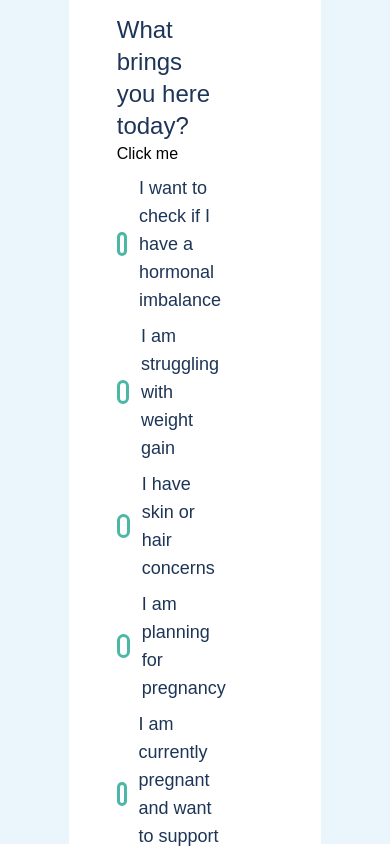
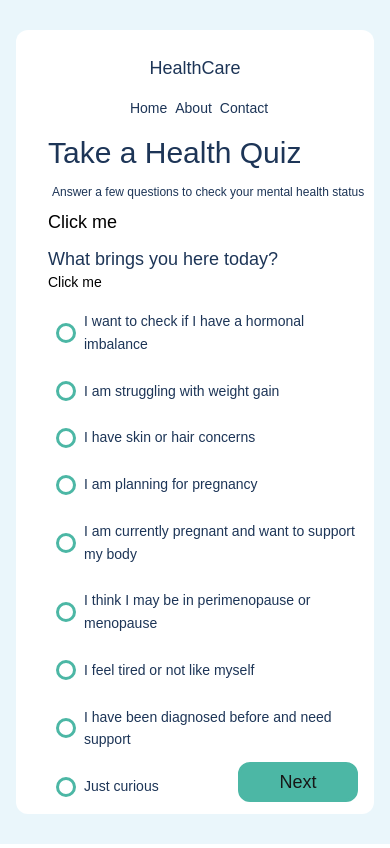
Before and after one commit to shwet91/sia_health_assignment, a Next.js app in the folder client/: page /Test in a window 390 px wide. Shown: the top 848 px of the page. Built offline with nearby package versions, Linux system fonts and the light colour scheme.

Commit message:
made responsive

```diff
--- a/client/src/app/Test/page.tsx
+++ b/client/src/app/Test/page.tsx
@@ -9,13 +9,13 @@ function Page() {
   // Take the basic details
   // Ask the question
   // Display the result
-  // simulate sending summary on watsapp
+  // simulate sending summary on WhatsApp
 
   return (
-    <div className="w-full h-screen blue-color flex justify-center items-center">
+    <div className="w-full min-h-screen px-2 sm:px-4 lg:px-0 blue-color flex justify-center items-center">
       {/* <Navbar></Navbar> */}
-      <div className="w-[75%] h-full flex-col p-5 flex justify-center items-center">
-        <MainPannel></MainPannel>
+      <div className="w-full sm:w-[90%] lg:w-[75%] h-full flex-col p-2 sm:p-5 flex justify-center items-center">
+        <MainPannel />
       </div>
     </div>
   );
--- a/client/src/components/GroupQuestionTab.tsx
+++ b/client/src/components/GroupQuestionTab.tsx
@@ -70,27 +70,33 @@ function GroupQuestionTab({
   return (
     <div
       className={`${
-        index === 4 ? "" : "border-b-2"
-      } w-1/2 mt-5 mr border-gray-400 pb-3`}
+        index === 4
+          ? ""
+          : "border-b border-gray-300 sm:border-b-2 sm:border-gray-400"
+      } w-full sm:w-1/2 mt-3 sm:mt-5 pr-2 sm:mr-0 pb-2 sm:pb-3`}
     >
-      <h1 className="dark-blue-color text-xl">{question}</h1>
-      <button onClick={func} className="text-black">
+      <h1 className="dark-blue-color text-lg sm:text-xl leading-tight mb-2">
+        {question}
+      </h1>
+      <button onClick={func} className="text-black text-sm sm:text-base">
         Click me
       </button>
-      <div className="  h-[90%] ">
+      <div className="h-auto min-h-[120px] mt-2">
         {options.length > 0
           ? options.map((e, i) => (
               <div
                 onClick={() => btnHandler(i, e)}
                 key={i}
-                className=" mt-2 items-center flex  "
+                className="mt-2 sm:mt-3 items-center flex cursor-pointer p-2 sm:p-1 hover:bg-gray-50 rounded-lg sm:rounded-none transition-colors duration-200"
               >
                 <div
-                  className={`w-6 mr-3 h-6 border-2 rounded-full ${
+                  className={`w-5 h-5 sm:w-6 sm:h-6 mr-2 sm:mr-3 border-2 rounded-full flex-shrink-0 ${
                     selectedOptions.includes(i) ? "selected" : "teal-color"
                   }`}
                 ></div>
-                <h1 className="dark-blue-color text-sm select-none">{e}</h1>
+                <h1 className="dark-blue-color text-xs sm:text-sm select-none leading-relaxed break-words">
+                  {e}
+                </h1>
               </div>
             ))
           : null}
--- a/client/src/components/MainPannel.tsx
+++ b/client/src/components/MainPannel.tsx
@@ -102,30 +102,43 @@ function MainPannel() {
   }, [finalAnswer]);
 
   return (
-    <div className=" w-full m-4 rounded-4xl p-4 bg-white relative flex flex-col">
-      <div className="flex justify-between p-8 ">
-        <div className="dark-blue-color">HealthCare</div>
+    <div className="w-full m-2 sm:m-4 rounded-xl sm:rounded-2xl lg:rounded-4xl p-2 sm:p-4 bg-white relative flex flex-col">
+      <div className="flex flex-col sm:flex-row justify-between items-center sm:items-start p-4 sm:p-6 lg:p-8">
+        <div className="dark-blue-color text-lg sm:text-xl mb-4 sm:mb-0">
+          HealthCare
+        </div>
         <div>
-          <ul className="flex">
-            <li className="dark-blue-color ml-5 ">Home</li>
-            <li className="dark-blue-color ml-5">About</li>
-            <li className="dark-blue-color ml-5">Contact</li>
+          <ul className="flex flex-wrap justify-center sm:justify-end">
+            <li className="dark-blue-color ml-2 sm:ml-3 lg:ml-5 text-sm sm:text-base">
+              Home
+            </li>
+            <li className="dark-blue-color ml-2 sm:ml-3 lg:ml-5 text-sm sm:text-base">
+              About
+            </li>
+            <li className="dark-blue-color ml-2 sm:ml-3 lg:ml-5 text-sm sm:text-base">
+              Contact
+            </li>
           </ul>
         </div>
       </div>
 
-      <div className=" w-[50%] ml-8">
-        <h1 className="dark-blue-color text-6xl">Take a Health Quiz</h1>
-        <p className="dark-blue-color text-sm ml-3 mt-5">
-          Amswer a few questions to check your mental health status
+      <div className="w-full sm:w-[80%] lg:w-[50%] ml-4 sm:ml-6 lg:ml-8 px-2 sm:px-0">
+        <h1 className="dark-blue-color text-3xl sm:text-4xl md:text-5xl lg:text-6xl leading-tight">
+          Take a Health Quiz
+        </h1>
+        <p className="dark-blue-color text-xs sm:text-sm ml-1 sm:ml-3 mt-3 sm:mt-5">
+          Answer a few questions to check your mental health status
         </p>
-        <button onClick={btnHandler} className="text-black text-2xl">
-          Ckick me
+        <button
+          onClick={btnHandler}
+          className="text-black text-lg sm:text-xl lg:text-2xl mt-2"
+        >
+          Click me
         </button>
       </div>
 
       {questions[currentQuestion]?.type === "GroupSelection" && (
-        <div className="flex w-[50%] flex-wrap">
+        <div className="flex w-full lg:w-[80%] xl:w-[50%] flex-wrap px-4 sm:px-0">
           {Object.keys(questions.q5.catogories).map((e, i) => {
             const currentData = questions.q5.catogories[e];
             return (
@@ -164,7 +177,7 @@ function MainPannel() {
 
       <button
         onClick={nextHandler}
-        className="teal-color absolute bottom-3.5 right-[300px] w-[200px] h-[50px] rounded-2xl teal-background text-2xl"
+        className="teal-color absolute bottom-3 sm:bottom-3.5 right-4 sm:right-8 lg:right-[300px] w-[120px] sm:w-[160px] lg:w-[200px] h-[40px] sm:h-[45px] lg:h-[50px] rounded-xl sm:rounded-2xl teal-background text-lg sm:text-xl lg:text-2xl"
       >
         Next
       </button>
--- a/client/src/components/QuestionTab.tsx
+++ b/client/src/components/QuestionTab.tsx
@@ -1,5 +1,4 @@
 import React, { useEffect, useState } from "react";
-import { Circle, CircleDot, CheckCircle } from "lucide-react";
 import "../styles/design.css";
 
 function QuestionTab({
@@ -103,26 +102,32 @@ function QuestionTab({
   useEffect(() => {
     if (selectedOptions.length === 0) setNextQuestion(null);
   }, [selectedOptions]);
+
   return (
-    <div className=" w-[50%] 1h-[300px] ml-8 mt-5">
-      <h1 className="dark-blue-color text-2xl">{question}</h1>
-      <button onClick={func} className="text-black">
+    <div className="w-full sm:w-[80%] lg:w-[50%] h-auto min-h-[200px] ml-4 sm:ml-6 lg:ml-8 mt-3 sm:mt-5 px-2 sm:px-0">
+      <h1 className="dark-blue-color text-lg sm:text-xl lg:text-2xl leading-tight">
+        {question}
+      </h1>
+      <button onClick={func} className="text-black text-sm sm:text-base">
         Click me
       </button>
-      <div className="  h-[90%] ">
+      <div className="h-auto min-h-[150px] mt-2 sm:mt-4">
         {answerArray.length > 0
           ? answerArray.map((e, i) => (
               <div
                 onClick={() => btnHandler(i, e)}
                 key={i}
-                className=" mt-2 items-center flex  "
+                className="mt-2 sm:mt-3 items-center flex cursor-pointer p-2 sm:p-1 hover:bg-gray-50 rounded-lg sm:rounded-none transition-colors duration-200"
               >
+
                 <div
-                  className={`w-6 mr-3 h-6 border-2 rounded-full ${
+                  className={`w-5 h-5 sm:w-6 sm:h-6 mr-2 sm:mr-3 border-2 rounded-full flex-shrink-0 ${
                     selectedOptions.includes(i) ? "selected" : "teal-color"
                   }`}
                 ></div>
-                <h1 className="dark-blue-color text-lg select-none">{e}</h1>
+                <h1 className="dark-blue-color text-sm sm:text-base lg:text-lg select-none leading-relaxed break-words">
+                  {e}
+                </h1>
               </div>
             ))
           : null}
```
